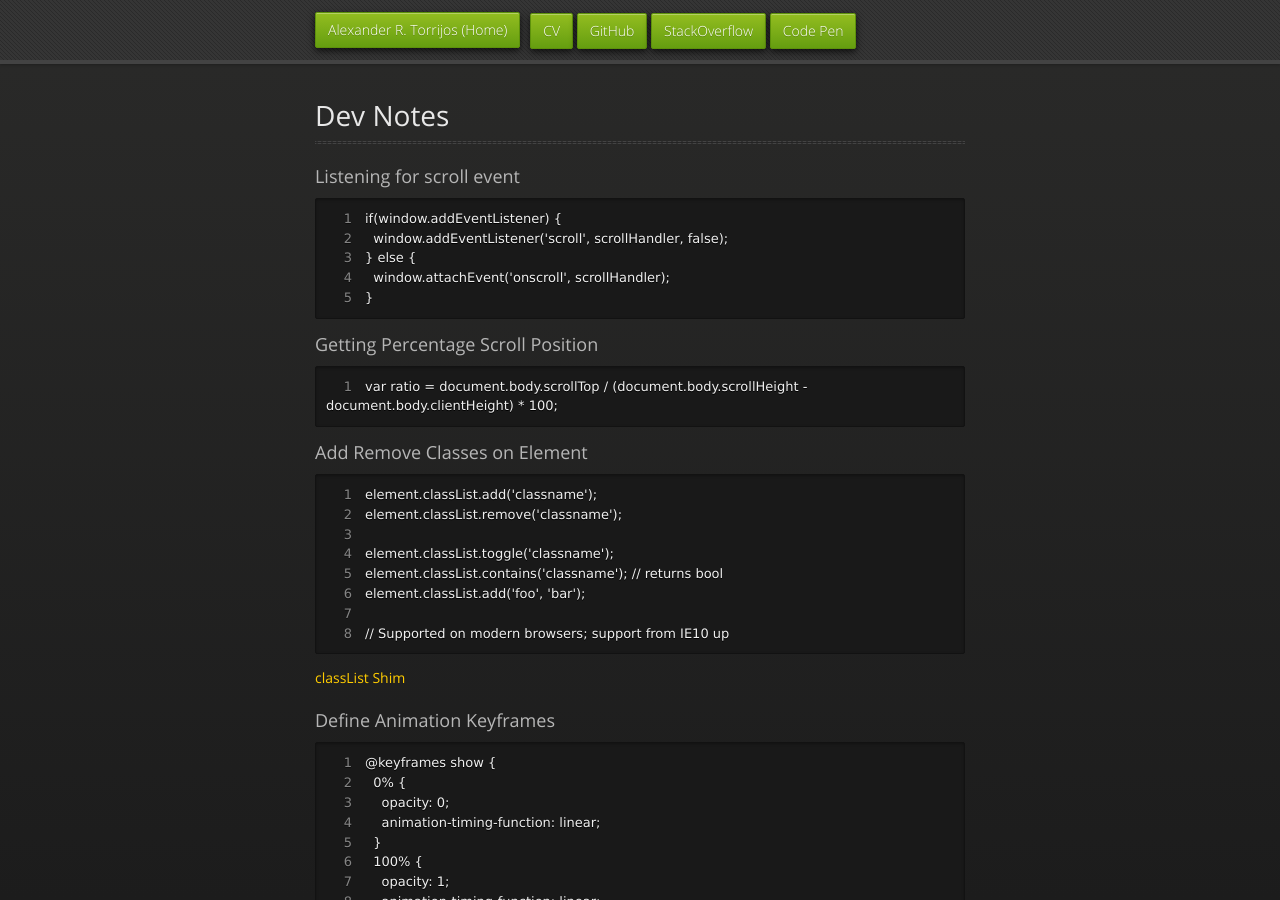
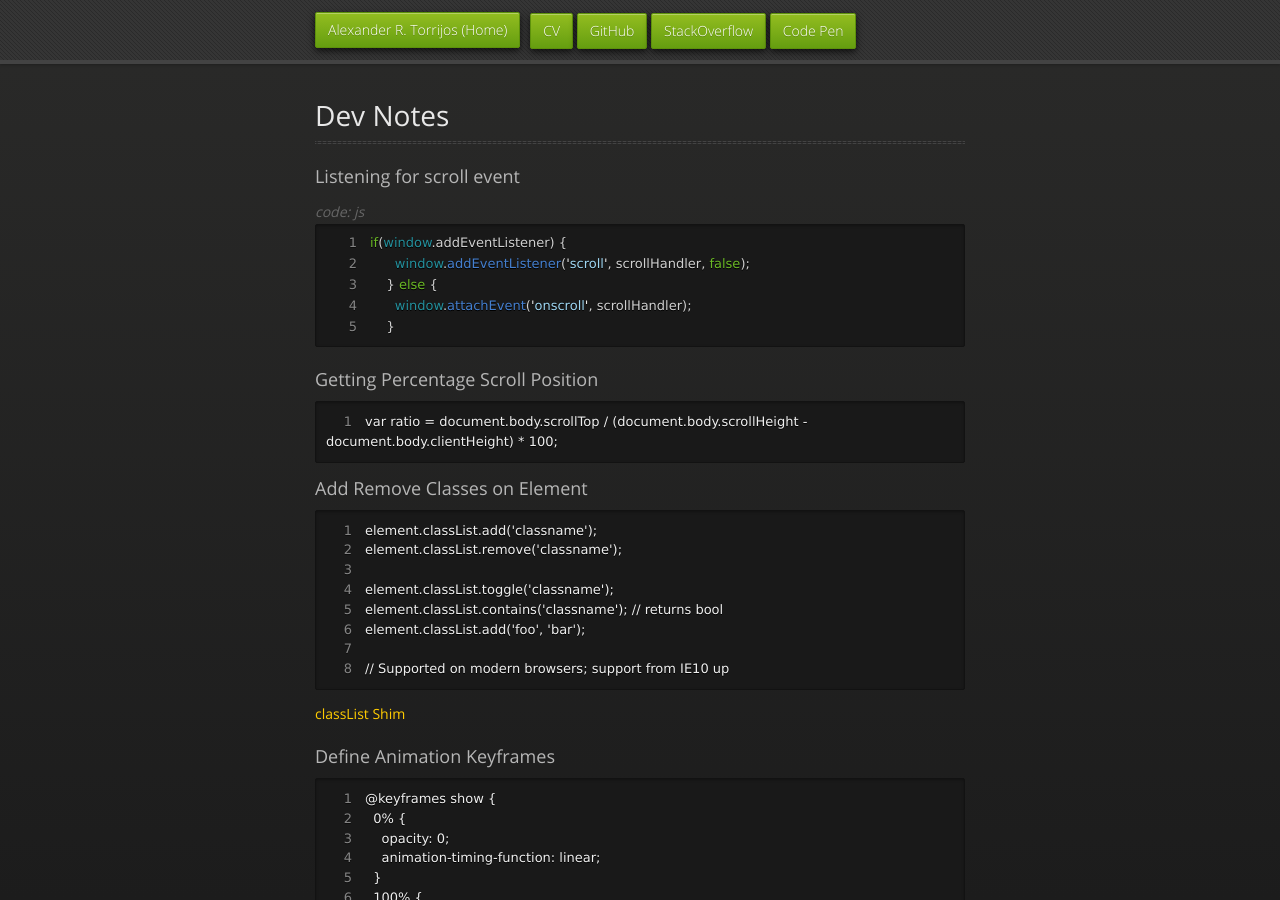
Before and after one commit to stormwild/stormwild.github.io, a Jekyll site: the page built from _posts/2015-11-18-notes.md, in a window 1280 px wide and 900 px high. Built offline with Jekyll 4.4.1, drawn with Linux system fonts in a browser that asks for light colours; nearby versions of some CDN libraries.

Commit message:
Update 2015-11-18-notes.md

```diff
--- a/_posts/2015-11-18-notes.md
+++ b/_posts/2015-11-18-notes.md
@@ -4,11 +4,13 @@ title: Dev Notes
 
 ### Listening for scroll event
 
+    {% highlight js %}
     if(window.addEventListener) {
       window.addEventListener('scroll', scrollHandler, false);
     } else {
       window.attachEvent('onscroll', scrollHandler);
     }
+    {% endhighlight %}
 
 ### Getting Percentage Scroll Position
 
```
